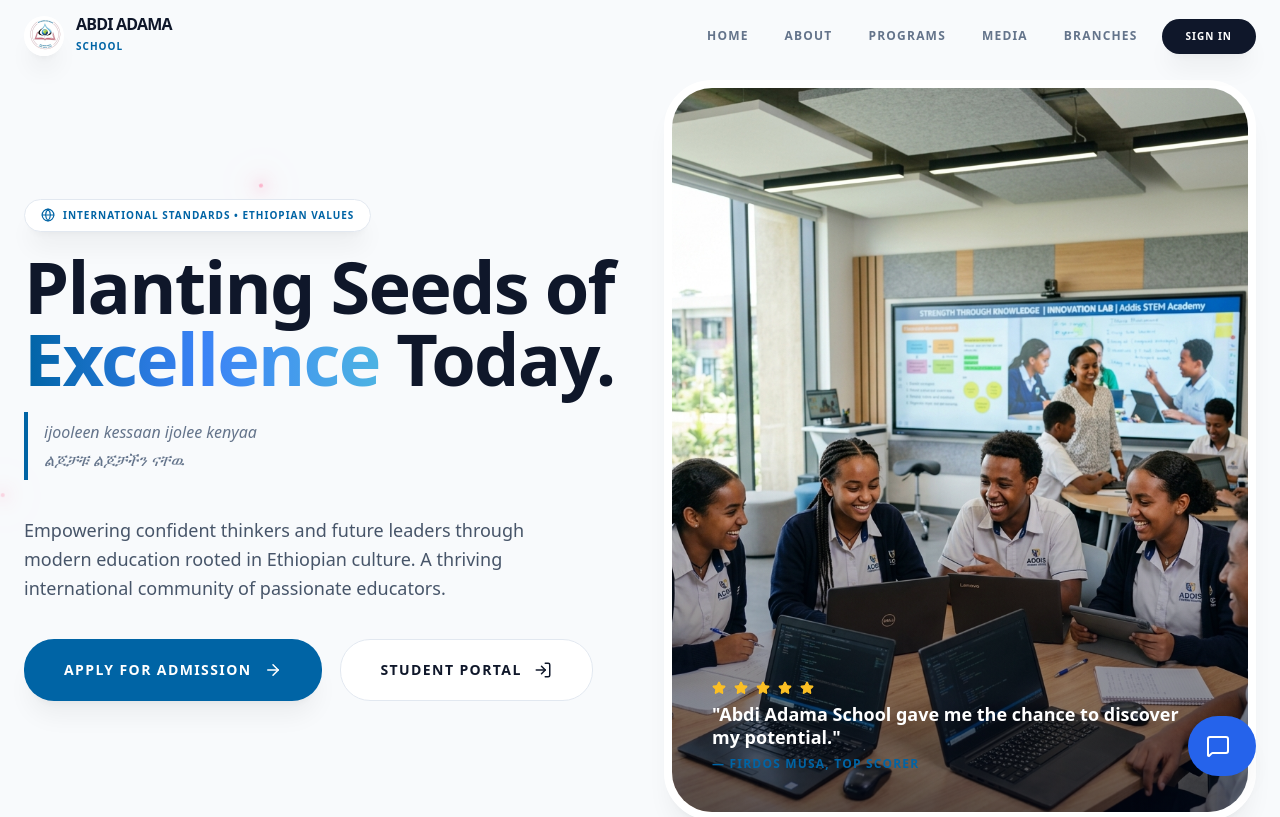
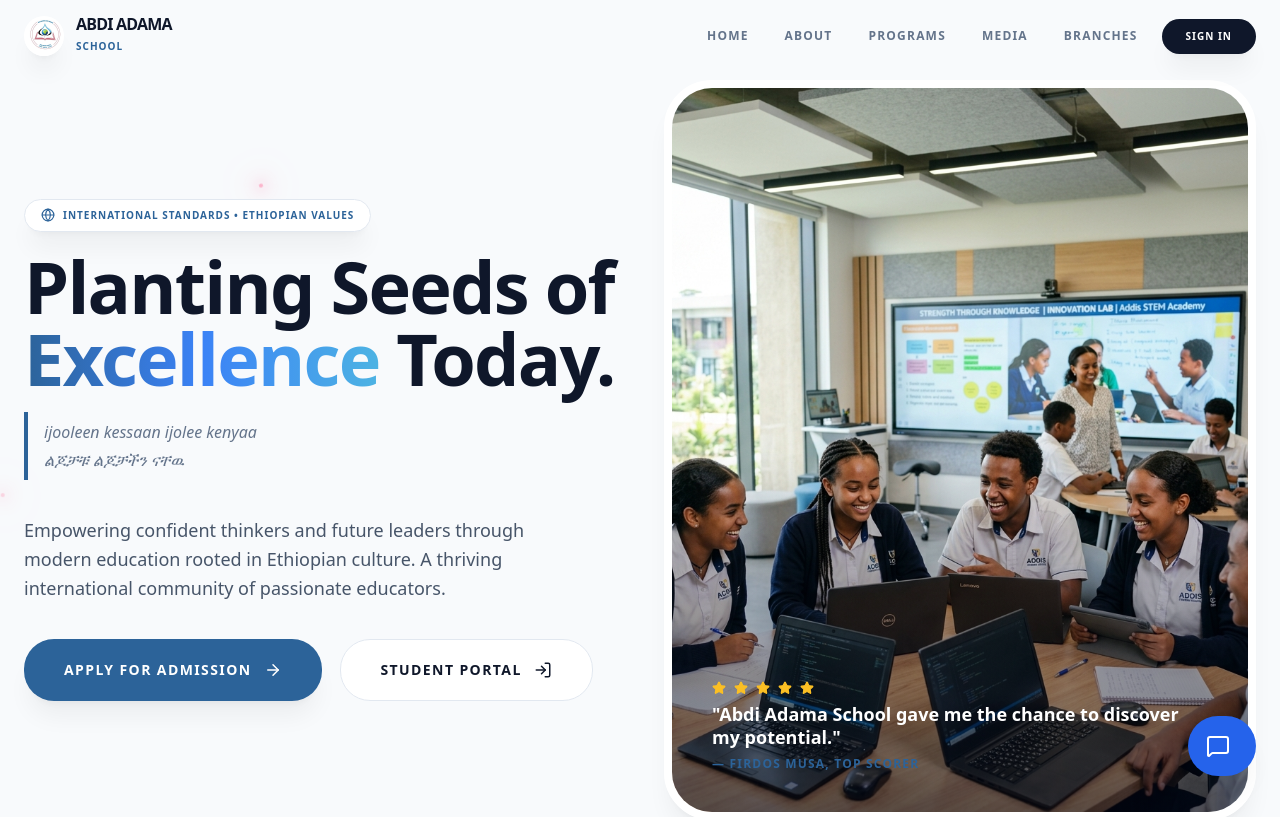
Before and after one commit to Nexora-Ethio-Tech/Abdi-Adama, a React (Vite) app in the folder frontend/: page / in a window 1280 px wide. Shown: the top 817 px of the page. Built offline with nearby package versions, Linux system fonts and the light colour scheme.

Commit message:
feat: implement landing page layout with custom CSS and asset configuration

```diff
--- a/frontend/src/index.css
+++ b/frontend/src/index.css
@@ -3,8 +3,8 @@
 @tailwind utilities;
 
 :root {
-  --primary: #0064a5;
-  --secondary: #bf6a82;
+  --primary: #2c6399;
+  --secondary: #c86a79;
   --accent: #4db3e3;
   --app-radius: 1rem;
   --app-spacing: 1.5rem;
@@ -43,7 +43,7 @@
   --app-font-size: 1rem;
   --app-shadow: none;
   --app-font-weight: 400;
-  --primary: #0064a5;
+  --primary: #2c6399;
 }
 
 @layer base {
--- a/frontend/src/pages/LandingPage.tsx
+++ b/frontend/src/pages/LandingPage.tsx
@@ -5,7 +5,7 @@
 import { ShootingStars } from '../components/Effects';
 import logo from '../assets/logo.jpg';
 import classroomImg from '../assets/students_classroom.png';
-import founderImg from '../assets/founder.png';
+import founderImg from '../assets/founder.jpg';
 import { useUser } from '../context/UserContext';
 import { useStore } from '../context/useStore';
 import {
```
Also changed, not shown: frontend/src/assets/founder.jpg (added), frontend/src/assets/founder.png (deleted).
